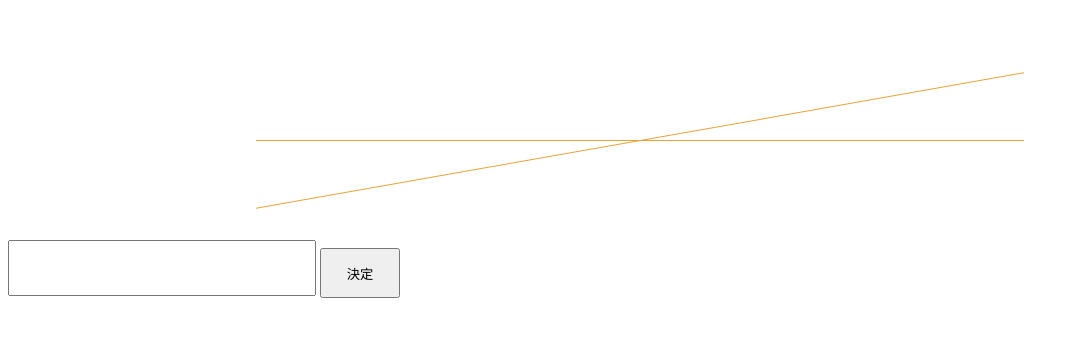
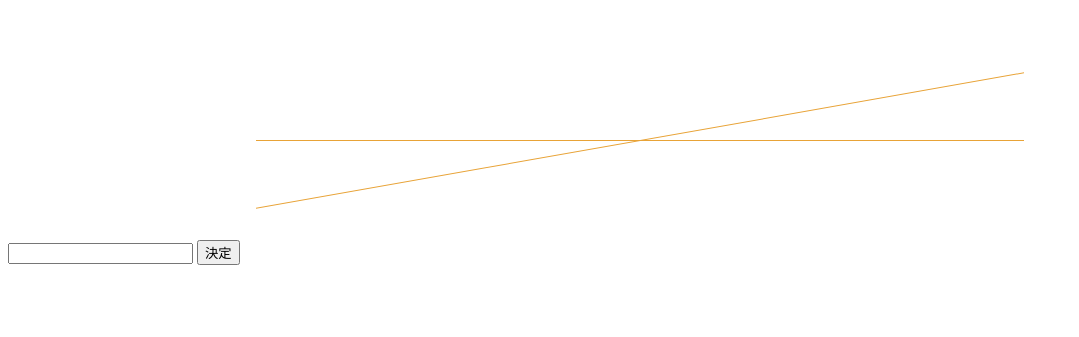
Before and after one commit to Chris-max7/AngleGame, a plain HTML site: page index.html in a window 1280 px wide. Shown: the part 87-424 px from the top of the page, without its empty margins (0-1079 px from the left). Drawn offline with Linux system fonts and the light colour scheme.

Commit message:
Update index.html

```diff
--- a/index.html
+++ b/index.html
@@ -18,9 +18,9 @@
 
         <form>
             <div class="fo">
-                <input type="number" style="height: 50px; width: 300px; font-size: 2em;">
+                <input type="number">
                 <span class="text-input__validator"></span>
-                <button type="button" style="height: 50px; width: 80px;">決定</button>
+                <button type="button">決定</button>
             </div>
         </form>
     </div>
```
